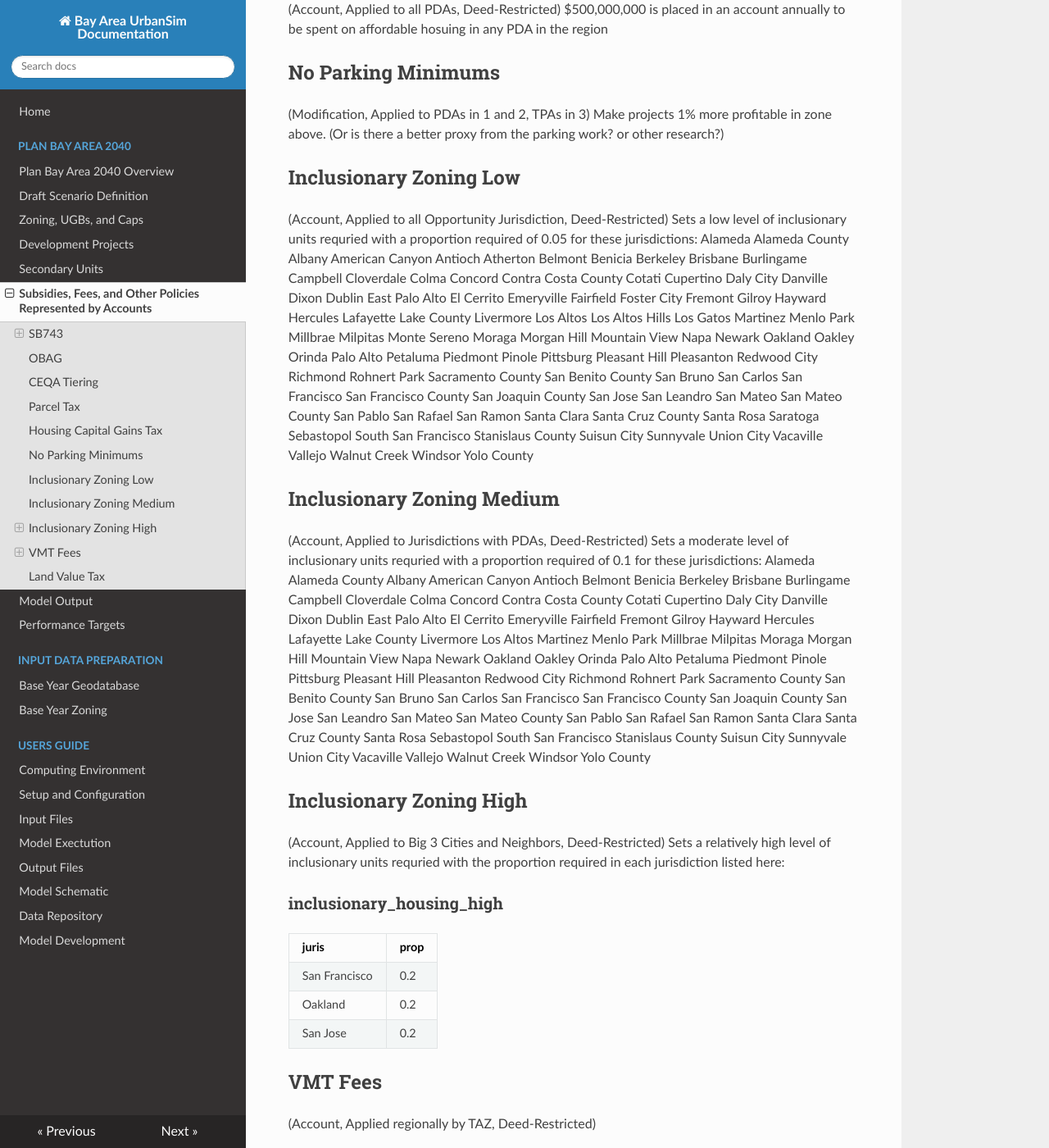
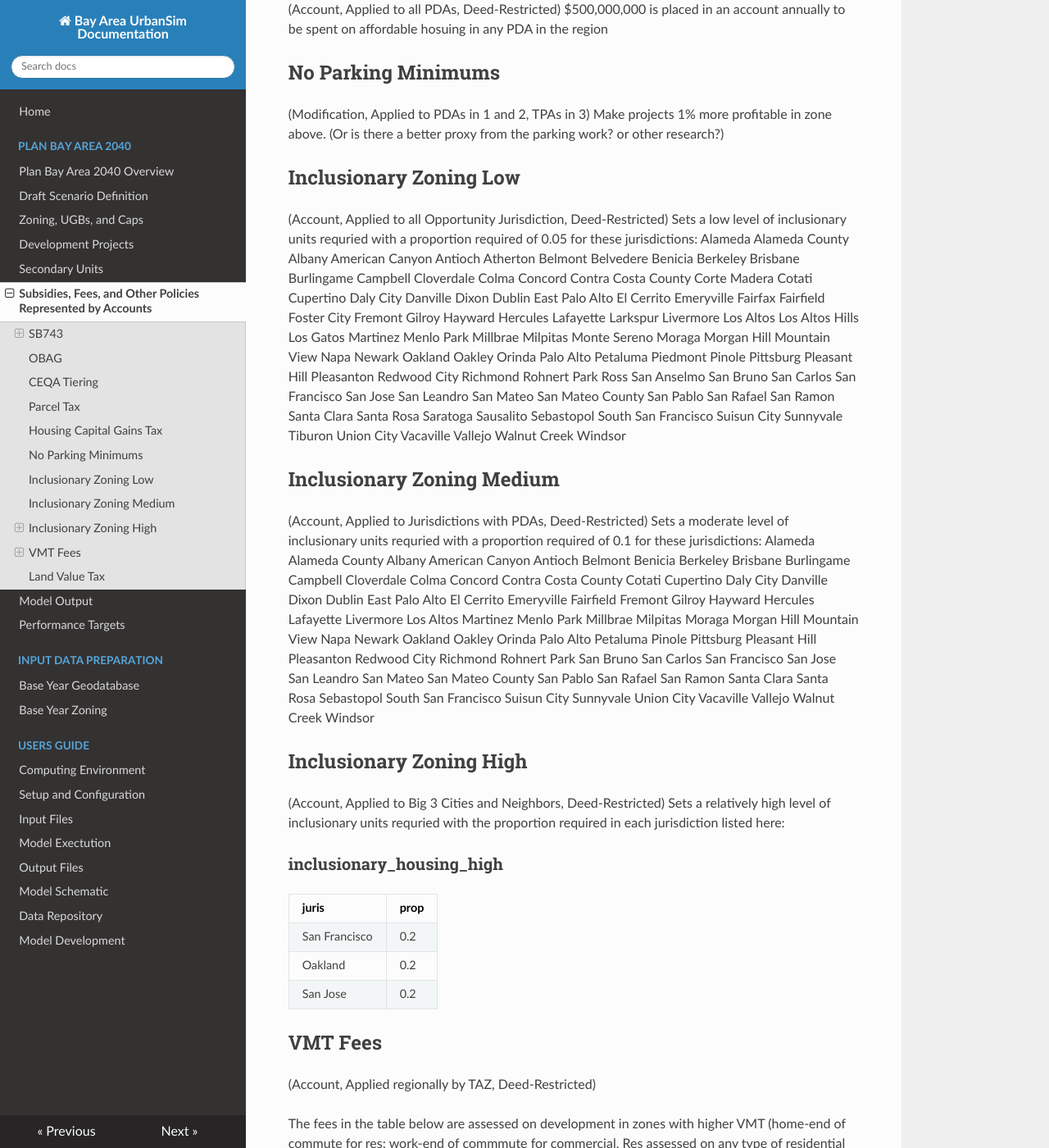
Before and after one commit to BayAreaMetro/baus_docs2, an MkDocs documentation site: the page built from docs/pba40/accounts_pba40.md, in a window 1280 px wide and 1400 px high, scrolled down 1098 px. Shown: the whole window at 82% size. Built offline with MkDocs 1.6.1, drawn with Linux system fonts in a browser that asks for light colours; nearby versions of some CDN libraries; old or Windows-style settings are respelled for this version of MkDocs.

Commit message:
Update accounts_pba40.md

```diff
--- a/docs/pba40/accounts_pba40.md
+++ b/docs/pba40/accounts_pba40.md
@@ -47,6 +47,7 @@ American Canyon
 Antioch
 Atherton
 Belmont
+Belvedere
 Benicia
 Berkeley
 Brisbane
@@ -56,6 +57,7 @@ Cloverdale
 Colma
 Concord
 Contra Costa County
+Corte Madera
 Cotati
 Cupertino
 Daly City
@@ -65,6 +67,7 @@ Dublin
 East Palo Alto
 El Cerrito
 Emeryville
+Fairfax
 Fairfield
 Foster City
 Fremont
@@ -72,7 +75,7 @@ Gilroy
 Hayward
 Hercules
 Lafayette
-Lake County
+Larkspur
 Livermore
 Los Altos
 Los Altos Hills
@@ -100,13 +103,11 @@ Pleasanton
 Redwood City
 Richmond
 Rohnert Park
-Sacramento County
-San Benito County
+Ross
+San Anselmo
 San Bruno
 San Carlos
 San Francisco
-San Francisco County
-San Joaquin County
 San Jose
 San Leandro
 San Mateo
@@ -115,20 +116,19 @@ San Pablo
 San Rafael
 San Ramon
 Santa Clara
-Santa Cruz County
 Santa Rosa
 Saratoga
+Sausalito
 Sebastopol
 South San Francisco
-Stanislaus County
 Suisun City
 Sunnyvale
+Tiburon
 Union City
 Vacaville
 Vallejo
 Walnut Creek
 Windsor
-Yolo County
 
 ## Inclusionary Zoning Medium
 (Account, Applied to Jurisdictions with PDAs, Deed-Restricted)
@@ -163,7 +163,6 @@ Gilroy
 Hayward
 Hercules
 Lafayette
-Lake County
 Livermore
 Los Altos
 Martinez
@@ -180,7 +179,6 @@ Oakley
 Orinda
 Palo Alto
 Petaluma
-Piedmont
 Pinole
 Pittsburg
 Pleasant Hill
@@ -188,13 +186,9 @@ Pleasanton
 Redwood City
 Richmond
 Rohnert Park
-Sacramento County
-San Benito County
 San Bruno
 San Carlos
 San Francisco
-San Francisco County
-San Joaquin County
 San Jose
 San Leandro
 San Mateo
@@ -203,11 +197,9 @@ San Pablo
 San Rafael
 San Ramon
 Santa Clara
-Santa Cruz County
 Santa Rosa
 Sebastopol
 South San Francisco
-Stanislaus County
 Suisun City
 Sunnyvale
 Union City
@@ -215,8 +207,6 @@ Vacaville
 Vallejo
 Walnut Creek
 Windsor
-Yolo County
-
 
 ## Inclusionary Zoning High
 (Account, Applied to Big 3 Cities and Neighbors, Deed-Restricted)
```
